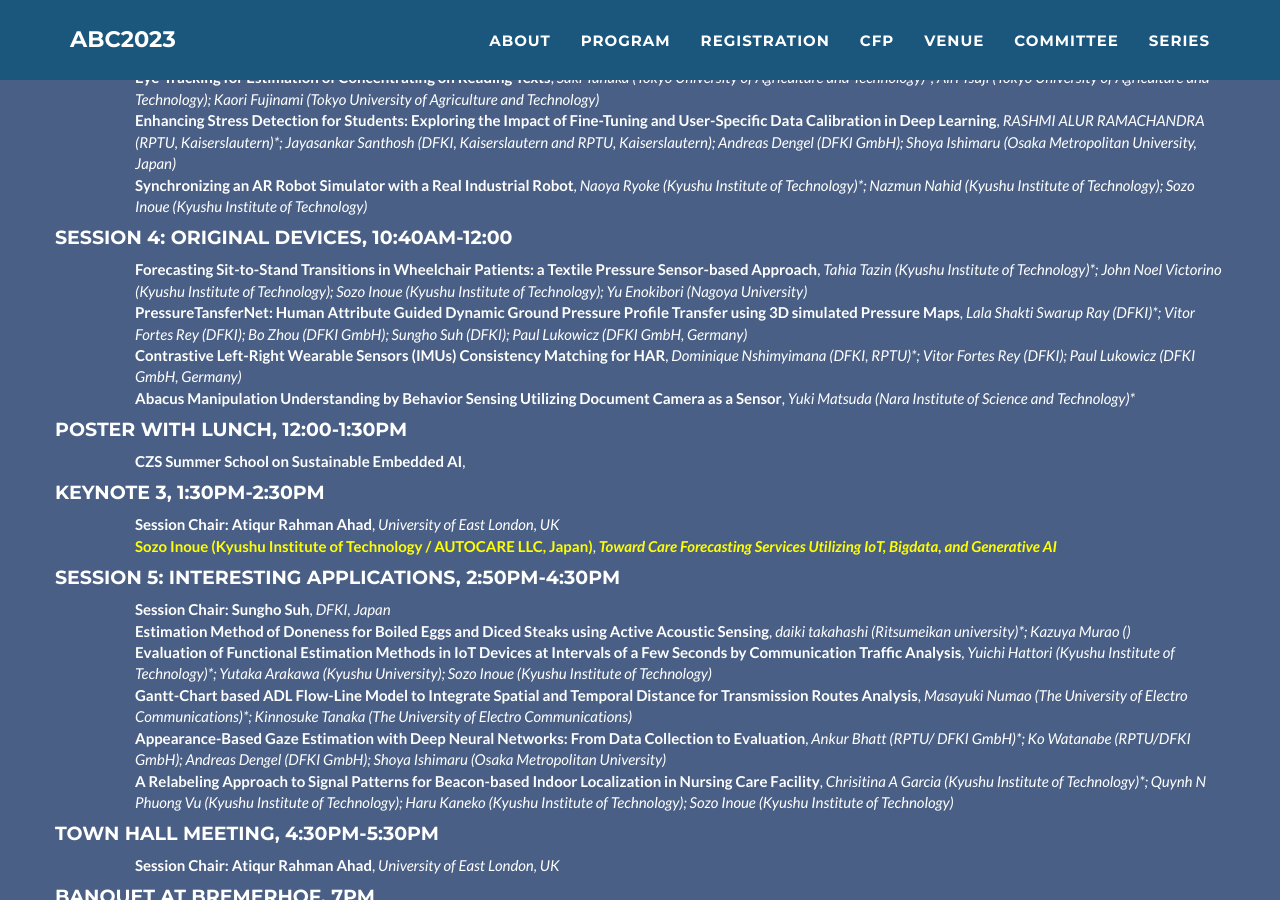
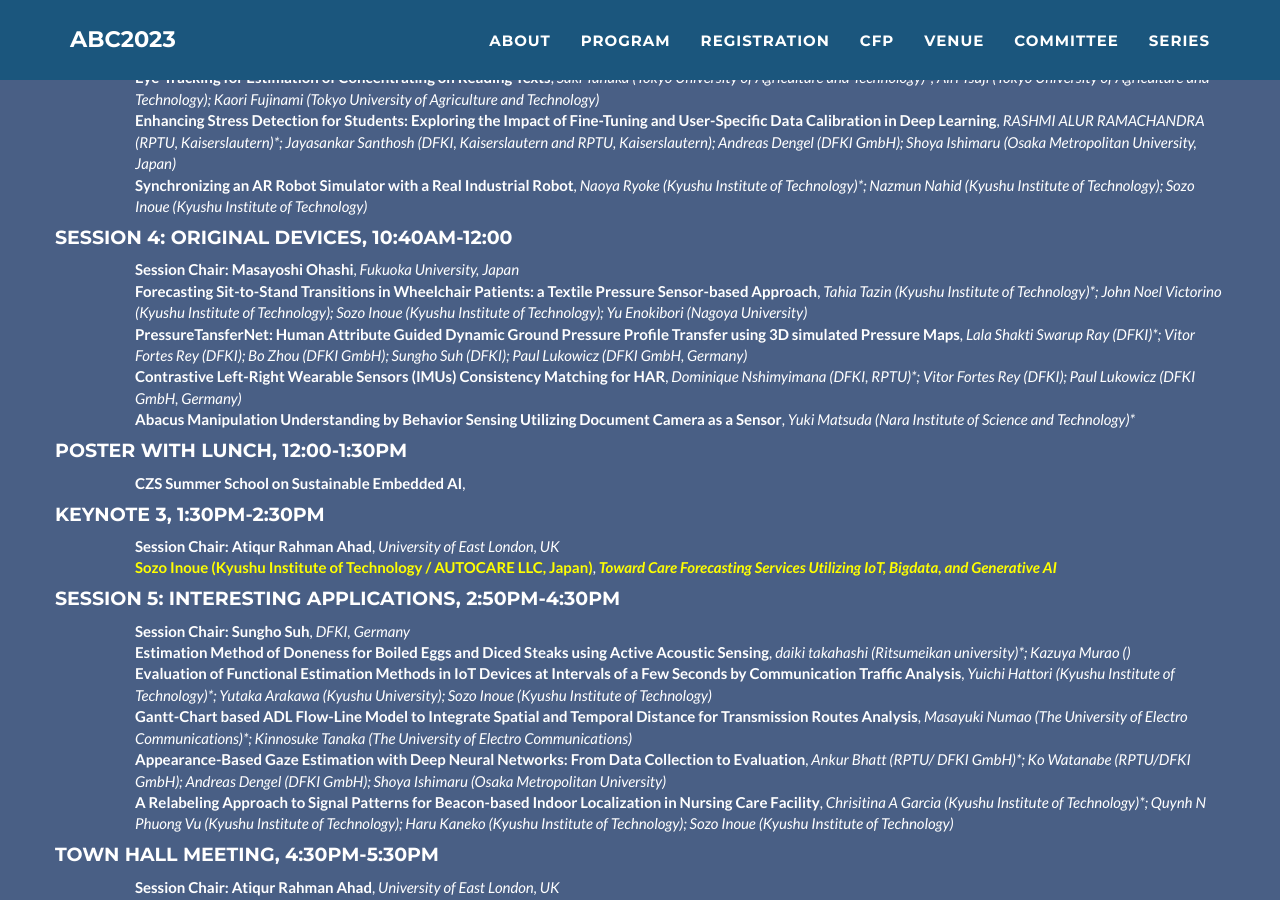
Before and after one commit to abc-research/abc-research.github.io, a Jekyll site: the page built from index.html, in a window 1280 px wide and 900 px high, scrolled down 5812 px. Built offline with Jekyll 4.4.1, drawn with Linux system fonts in a browser that asks for light colours; some of the changed text lies outside the part shown.

Commit message:
Update _config.yml

```diff
--- a/_config.yml
+++ b/_config.yml
@@ -175,8 +175,8 @@ program:
       - name: "Session 4: Original Devices"
         time: "10:40am-12:00"
         paper:
-#          - title: "Session Chair: Sozo Inoue"
-#            authors: "Kyushu Institute of Technology / AUTOCARE LLC, Japan"
+          - title: "Session Chair: Masayoshi Ohashi"
+            authors: "Fukuoka University, Japan"
           - title: "Forecasting Sit-to-Stand Transitions in Wheelchair Patients: a Textile Pressure Sensor-based Approach"
             authors: "Tahia Tazin (Kyushu Institute of Technology)*; John Noel Victorino (Kyushu Institute of Technology); Sozo Inoue (Kyushu Institute of Technology); Yu Enokibori (Nagoya University)"
           - title: "PressureTansferNet: Human Attribute Guided Dynamic Ground Pressure Profile Transfer using 3D simulated Pressure Maps"
@@ -204,7 +204,7 @@ program:
 #          - title: "Session Chair: Atiqur Rahman Ahad"
 #            authors: "University of East London, UK"
           - title: "Session Chair: Sungho Suh"
-            authors: "DFKI, Japan"
+            authors: "DFKI, Germany"
           - title: "Estimation Method of Doneness for Boiled Eggs and Diced Steaks using Active Acoustic Sensing"
             authors: "daiki takahashi (Ritsumeikan university)*; Kazuya Murao ()"
           - title: "Evaluation of Functional Estimation Methods in IoT Devices at Intervals of a Few Seconds by Communication Traffic Analysis"
@@ -268,7 +268,7 @@ program:
 #          - title: "Session Chair: Guillaume Lopez"
 #            authors: "Aoyama Gakuin University, Japan"
           - title: "Session Chair: Vitor Fortes Rey"
-            authors: "DFKI, Japan"
+            authors: "DFKI, Germany"
           - title: "An Input Interface for Wearable Devices using Pulse Wave Control by Manually Compressing the Upper Arm"
             authors: "Yuma Akimoto (Ritsumeikan Univeresity); Kazuya Murao ()*"
 #          - title: "Rehabilitation Assessment using Depth Image and Skeleton Data: A Deep Learning Approach"
```
